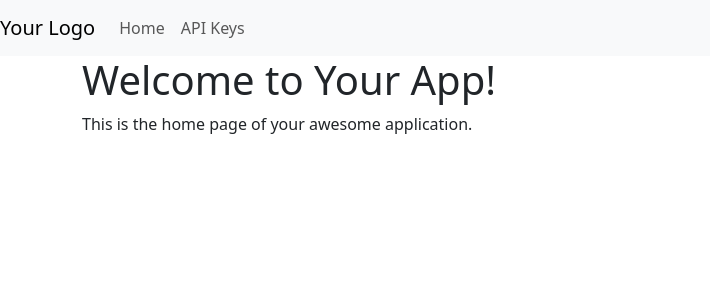
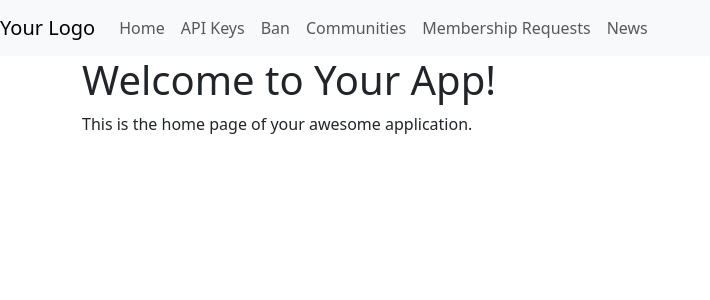
Before and after one commit to SupportVol/Admin-FrontEnd, a Flask app: page / in a window 1280 px wide. Shown: the top 300 px of the page, without its empty margins (0-710 px from the left). Run offline with Flask 3, Linux system fonts and the light colour scheme; some libraries are stand-ins or nearby versions.

Commit message:
nav bar was modified

```diff
--- a/server/templates/home.html
+++ b/server/templates/home.html
@@ -7,9 +7,6 @@
     <title>Home</title>
     <link href="https://cdn.jsdelivr.net/npm/bootstrap@5.3.3/dist/css/bootstrap.min.css" rel="stylesheet"
         integrity="sha384-QWTKZyjpPEjISv5WaRU9OFeRpok6YctnYmDr5pNlyT2bRjXh0JMhjY6hW+ALEwIH" crossorigin="anonymous" />
-    <script src="https://cdn.jsdelivr.net/npm/bootstrap@5.3.3/dist/js/bootstrap.bundle.min.js"
-      integrity="sha384-YvpcrYf0tY3lHB60NNkmXc5s9fDVZLESaAA55NDzOxhy9GkcIdslK1eN7N6jIeHz" crossorigin="anonymous">
-    </script>
     <link rel="stylesheet" href="styles.css" />
 </head>
 
@@ -29,7 +26,18 @@
                 <li class="nav-item">
                     <a class="nav-link" href="/api/keys">API Keys</a>
                 </li>
-          <!-- Add more navigation items as needed -->
+                <li class="nav-item">
+                    <a class="nav-link" href="/api/ban">Ban</a>
+                </li>
+                <li class="nav-item">
+                    <a class="nav-link" href="/api/communities">Communities</a>
+                </li>
+                <li class="nav-item">
+                    <a class="nav-link" href="/api/organizations/requests">Membership Requests</a>
+                </li>
+                <li class="nav-item">
+                    <a class="nav-link" href="/api/news">News</a>
+                </li>
             </ul>
         </div>
     </nav>
```
Lines whose indentation alone changed are shown as unchanged.
